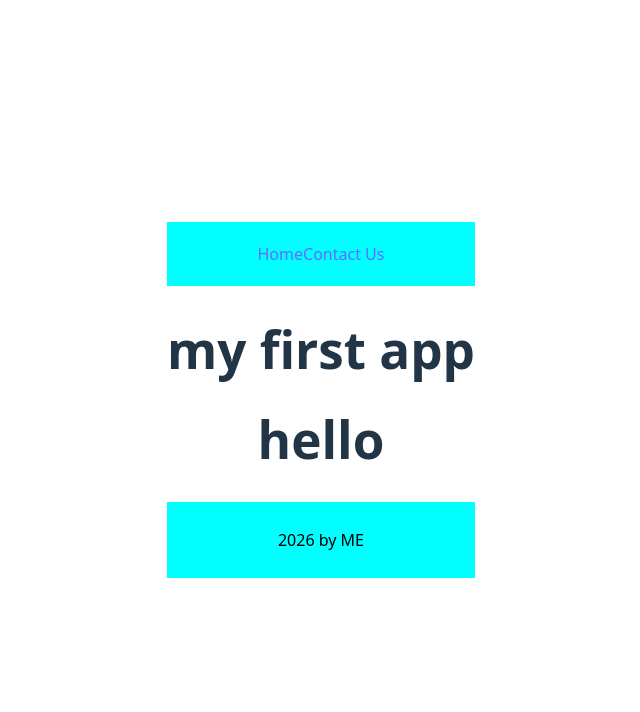
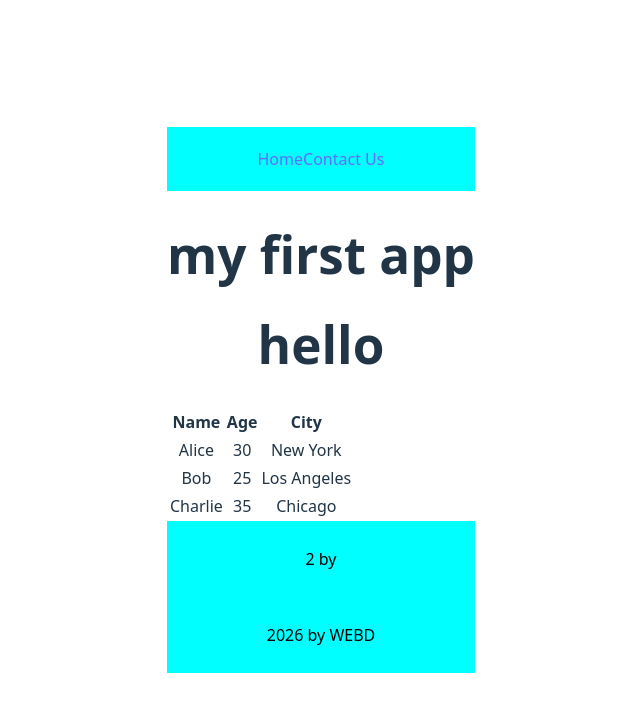
Before and after one commit to MahanSinghRajput/WebDev, a React (Vite) app in the folder day2/: page / in a window 1280 px wide. Shown: the top 712 px of the page, without its empty margins (319-959 px from the left). Built offline with nearby package versions, Linux system fonts and the light colour scheme.

Commit message:
tables added

```diff
--- a/day2/src/App.jsx
+++ b/day2/src/App.jsx
@@ -1,17 +1,23 @@
-import { useState } from 'react'
-// import reactLogo from './assets/react.svg'
-// import viteLogo from '/vite.svg'
 import './App.css'
 import Header from './components/Header.jsx'
 import Footer from './components/Footer.jsx'
+import Table from './components/Table.jsx'
+
+
 function App() {
-  const [count, setCount] = useState(0)
+  //passing array as prop
+  const y = ["2024", "2025", "2026"]
+
+  //passing object as prop
+  const c = {name: "ME", year: "2026",course: "WEBD"}
 
   return (
     <>
       <Header title = "my first app"/>
       <h1> hello</h1>
+      <Table/>
       <Footer year = "2026" company = "ME"/>
+      <Footer year = {y} company = {c}/>
     </>
   )
 }
--- a/day2/src/components/Footer.jsx
+++ b/day2/src/components/Footer.jsx
@@ -3,7 +3,7 @@ export default function Footer(props){
     return(
         <div className='foot'>
         <footer>
-            <p>{props.year} by {props.company}</p>
+            <p>{props.year[2]} by {props.company.course}</p>
         </footer>
         </div>
     )
--- /dev/null
+++ b/day2/src/components/Table.jsx
@@ -0,0 +1,30 @@
+export default function Table(){
+    return(
+        <table>
+            <thead>
+                <tr>
+                    <th>Name</th>
+                    <th>Age</th>
+                    <th>City</th>
+                </tr>
+            </thead>
+            <tbody>
+                <tr>
+                    <td>Alice</td>
+                    <td>30</td>
+                    <td>New York</td>
+                </tr>
+                <tr>
+                    <td>Bob</td>
+                    <td>25</td>
+                    <td>Los Angeles</td>
+                </tr>
+                <tr>
+                    <td>Charlie</td>
+                    <td>35</td>
+                    <td>Chicago</td>
+                </tr>
+            </tbody>
+        </table>
+    )
+}
```
